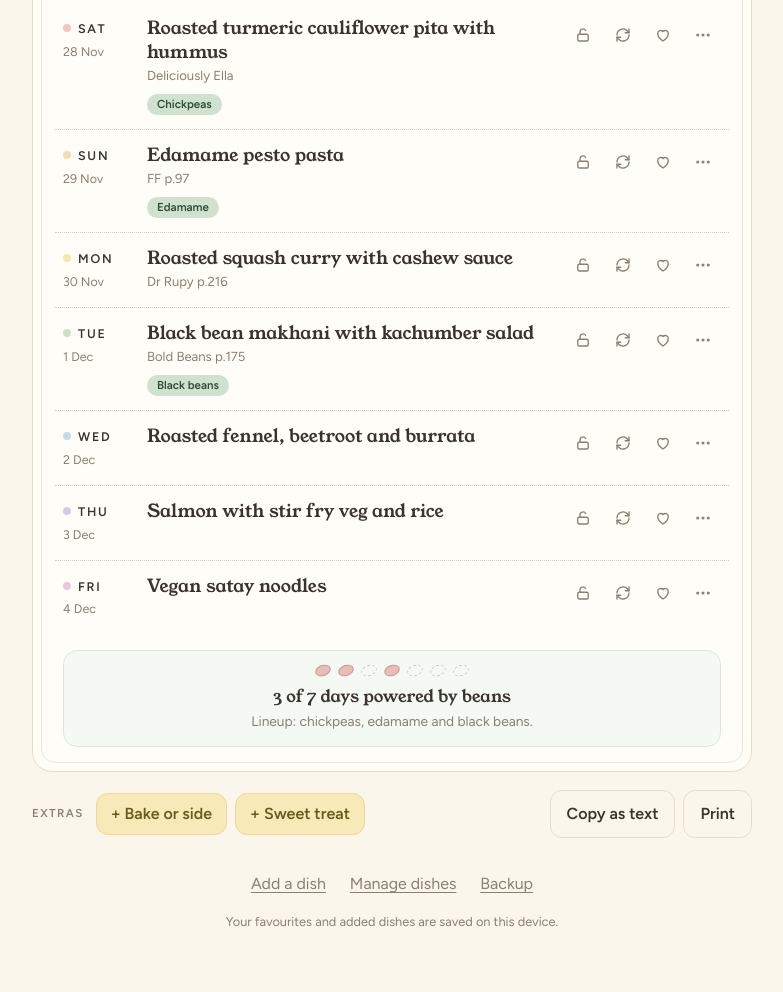
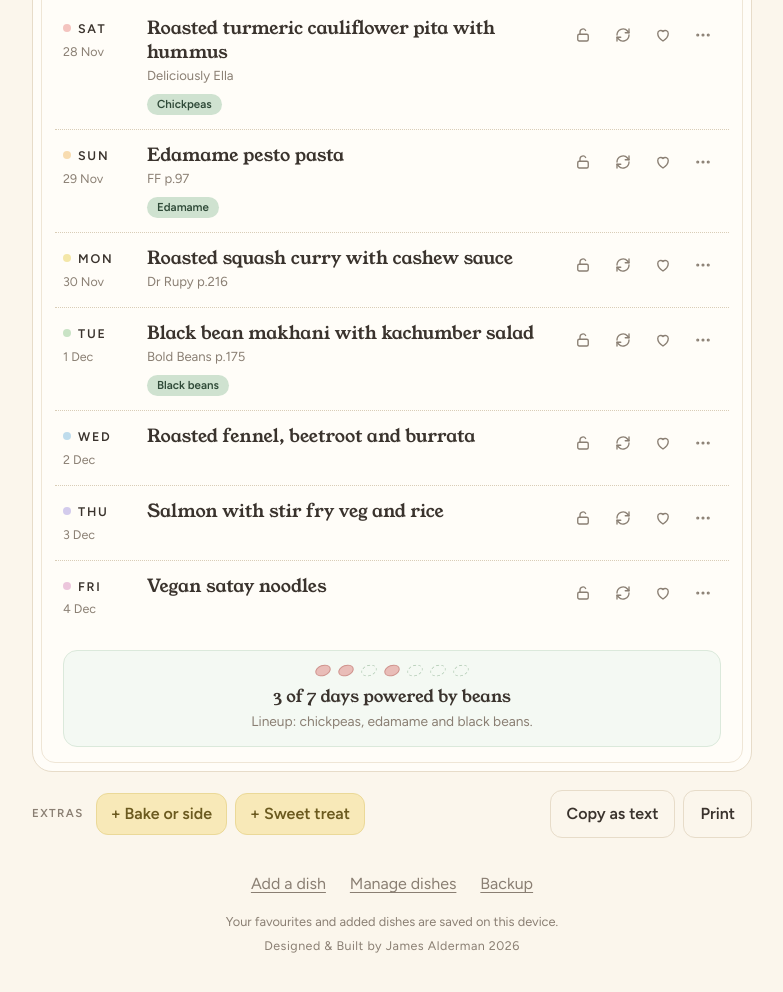
Before and after one commit to JAldo1980/bean-appetit, a plain HTML site: page index.html in a window 1280 px wide. Shown: the part 544-1536 px from the top of the page, without its empty margins (248-1031 px from the left). Drawn offline with Linux system fonts and the light colour scheme.

Commit message:
Add footer credit
Co-Authored-By: Claude Sonnet 5.5 <noreply@anthropic.com>

```diff
--- a/index.html
+++ b/index.html
@@ -86,6 +86,7 @@
     <button class="link" type="button" id="openManage" data-i18n="f_manage">Manage dishes</button>
     <button class="link" type="button" id="openBackup" data-i18n="f_backup">Backup</button>
     <p class="fine" data-i18n="fine">Your favourites and added dishes are saved on this device.</p>
+    <p class="credit">Designed &amp; Built by James Alderman 2026</p>
   </footer>
 
   <!-- Day options -->
--- a/styles.css
+++ b/styles.css
@@ -356,6 +356,8 @@ fieldset.stack legend { padding: 0; }
   .m-tools { justify-content: flex-start; }
 }
 
+.credit { margin: 6px 0 0; font-size: .78rem; letter-spacing: .04em; color: var(--muted); text-align: center; }
+
 /* ---------- Print ---------- */
 @media print {
   body { background: #fff; padding: 0; }
```
